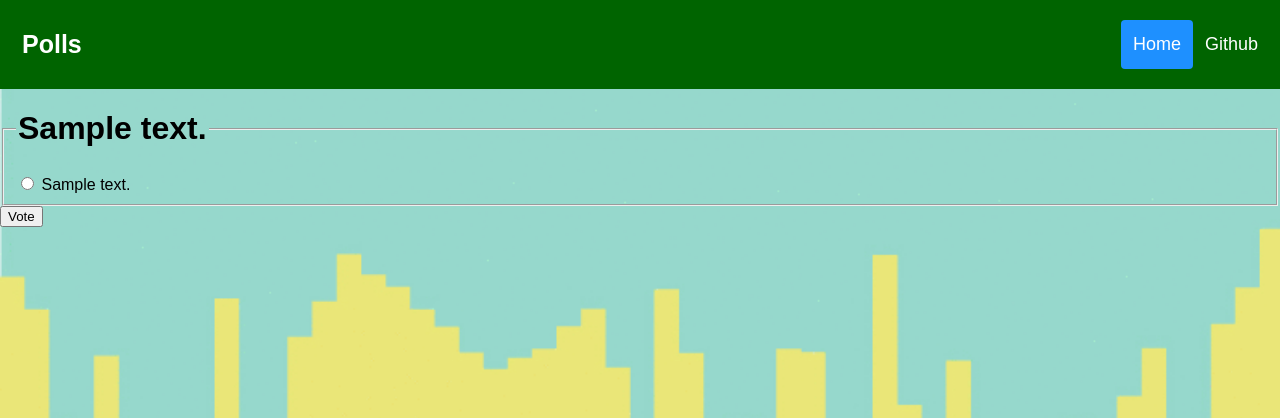
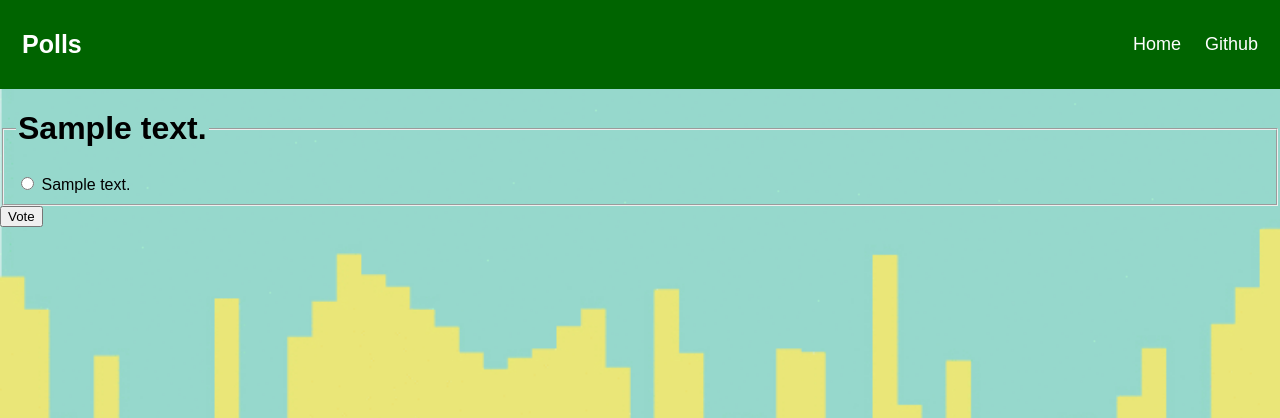
Before and after one commit to touchtool/ku-polls, a Django app: page /polls/1/ in a window 1280 px wide. Shown: the top 418 px of the page. Run offline with Django 3.2, Linux system fonts and the light colour scheme; tables that the repository leaves empty hold one stand-in row (values such as "Sample post").

Commit message:
remove active in html

```diff
--- a/polls/templates/polls/detail.html
+++ b/polls/templates/polls/detail.html
@@ -66,7 +66,7 @@ body {
 <div class="header">
   <a href=http://127.0.0.1:8000/polls class="logo">Polls</a>
   <div class="header-right">
-    <a class="active" href=http://127.0.0.1:8000/polls>Home</a>
+    <a href=http://127.0.0.1:8000/polls>Home</a>
     <a href=https://github.com/touchtool/ku-polls/>Github</a>
   </div>
 </div>
--- a/polls/templates/polls/index.html
+++ b/polls/templates/polls/index.html
@@ -66,7 +66,7 @@ body {
 <div class="header">
   <a href="" class="logo">Polls</a>
   <div class="header-right">
-    <a class="active" href="">Home</a>
+    <a href="">Home</a>
     <a href=https://github.com/touchtool/ku-polls/>Github</a>
   </div>
 </div>
--- a/polls/templates/polls/results.html
+++ b/polls/templates/polls/results.html
@@ -66,7 +66,7 @@ body {
 <div class="header">
   <a href=http://127.0.0.1:8000/polls class="logo">Polls</a>
   <div class="header-right">
-    <a class="active" href=http://127.0.0.1:8000/polls>Home</a>
+    <a href=http://127.0.0.1:8000/polls>Home</a>
     <a href=https://github.com/touchtool/ku-polls/>Github</a>
   </div>
 </div>
```
